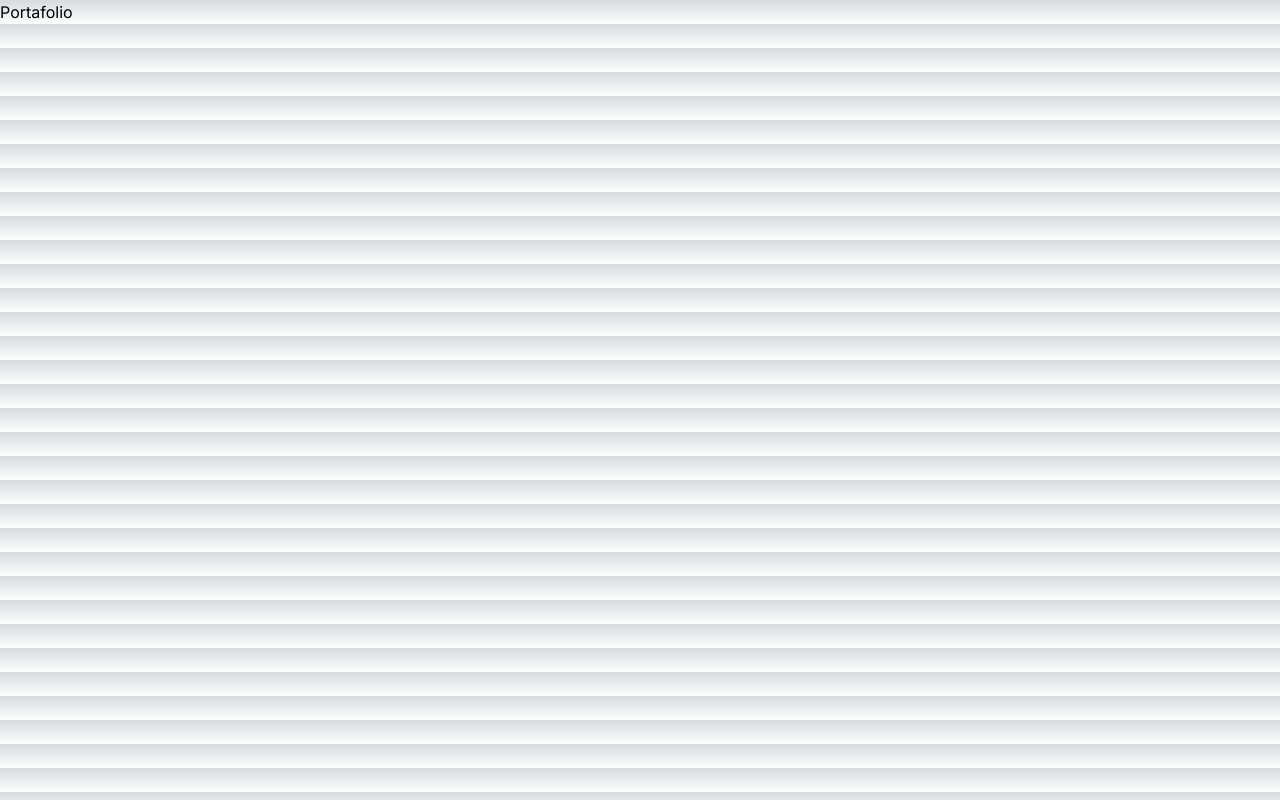
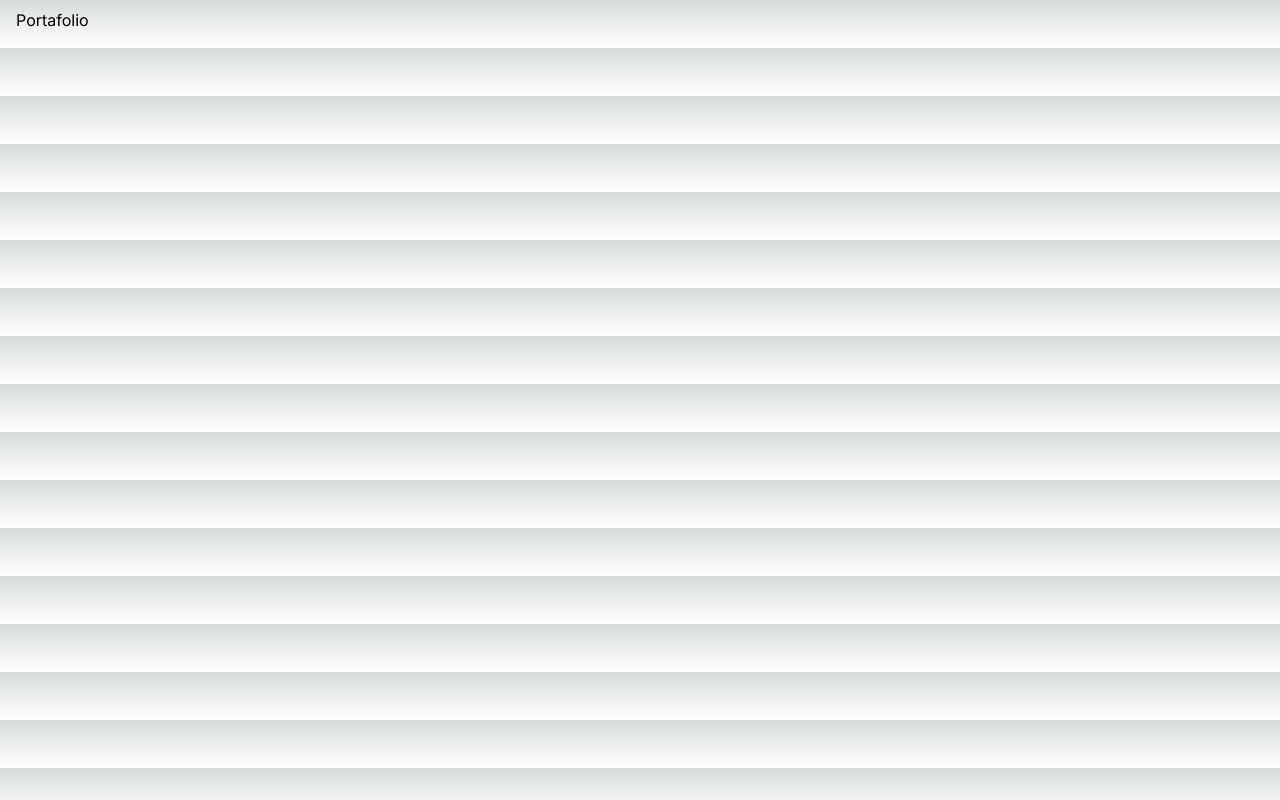
Before and after one commit to floreesleo/portafolio, a Next.js app: page / in a window 1280 px wide. Built offline with nearby package versions, Linux system fonts and the light colour scheme.

Commit message:
🗃️ feat: Tailwindcss & prettier
Instalación de plugin de prettier para trabajar con tailwindcss, organizando las clases de tailwind con un formato especial para facilitar el trabajo.

```diff
--- a/src/app/page.tsx
+++ b/src/app/page.tsx
@@ -1,5 +1,5 @@
 import React from "react";
 
 export default function Home() {
-  return <div>Portafolio</div>;
+  return <div className="p-4 pt-2">Portafolio</div>;
 }
```
Also changed, not shown: package.json (+7 -5 lines), 2 other files (tests, documents, lock files or other folders).
